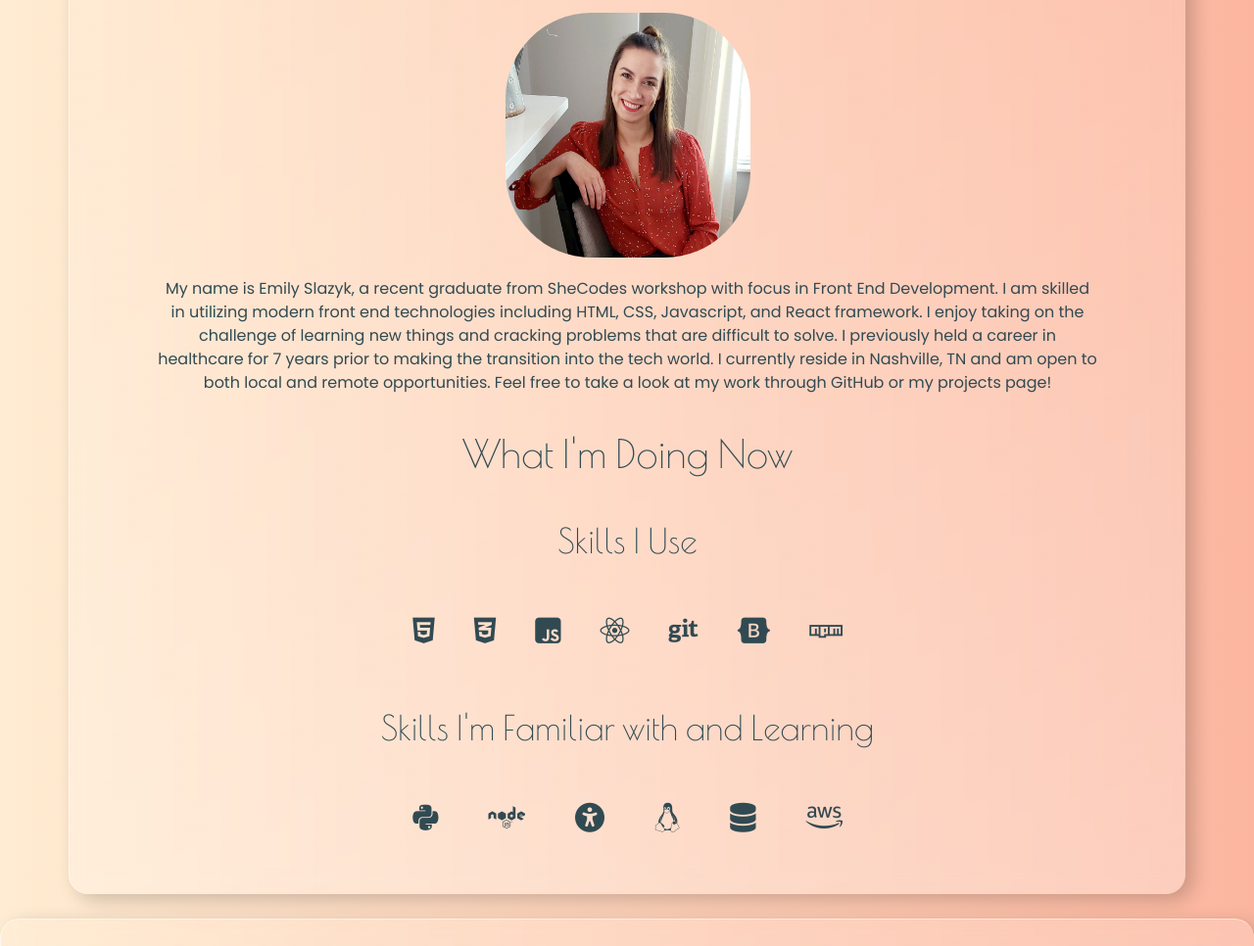
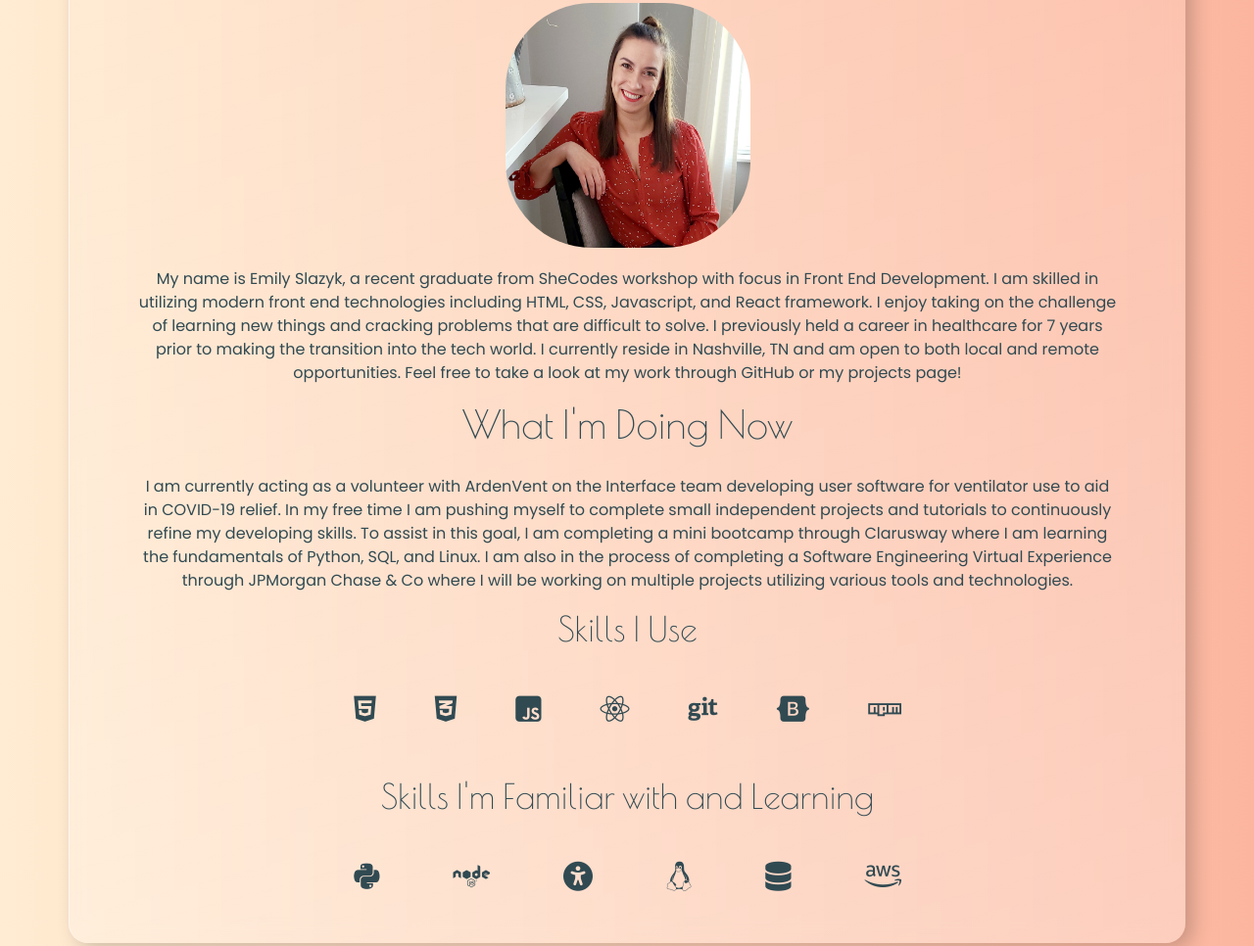
Before and after one commit to eslazyk10/portfolio-3-vanillajs, a plain HTML site: page index.html in a window 1280 px wide. Shown: the part 962-1928 px from the top of the page at 98% size. Drawn offline with nearby package versions, Linux system fonts and the light colour scheme.

Commit message:
added content to doing now section, modified css and spacing, added favicon
still figuring out how to connect favicon to page

```diff
--- a/css/home.css
+++ b/css/home.css
@@ -16,7 +16,7 @@ font-family: 'Ubuntu', sans-serif; */
   flex-direction: column;
   align-items: center;
   justify-content: center;
-  min-height: 90vh;
+  min-height: 95vh;
   font-family: "Poppins", sans-serif;
   color: #314a52;
 }
@@ -38,7 +38,6 @@ font-family: 'Ubuntu', sans-serif; */
     rgba(255, 255, 255, 0.3),
     rgba(255, 255, 255, 0.08)
   );
-  margin-top: 50px;
   box-shadow: 8px 6px 20px rgba(0, 0, 0, 0.2);
   border-top: 1px solid rgba(255, 255, 255, 0.5);
   border-left: 1px solid rgba(255, 255, 255, 0.5);
@@ -76,12 +75,13 @@ font-family: 'Ubuntu', sans-serif; */
   border-radius: 35%;
   height: 250px;
   width: 250px;
+  margin-bottom: 20px;
 }
 
-.about__description {
+.about__description,
+.about__doingNow {
   font-family: "Poppins", sans-serif;
   flex-wrap: wrap;
-  padding: 20px;
   max-width: 1000px;
 }
 
@@ -114,12 +114,13 @@ font-family: 'Ubuntu', sans-serif; */
   justify-content: space-between;
   align-items: center;
   font-size: 30px;
-  padding: 20px;
 }
 
 #tech {
-  padding: 20px;
+  padding: 30px;
 }
+
+/*CONTACT SECTION*/
 
 .contact {
   display: flex;
--- a/index.html
+++ b/index.html
@@ -5,6 +5,7 @@
     <meta http-equiv="X-UA-Compatible" content="IE=edge">
     <meta name="viewport" content="width=device-width, initial-scale=1.0">
     <script src="https://kit.fontawesome.com/0c8a1efbce.js" crossorigin="anonymous"></script>
+    <link rel="shortcut icon" href="/favicon.ico" type="image/x-icon">
     <link rel="preconnect" href="https://fonts.gstatic.com">
     <link
         href="https://fonts.googleapis.com/css2?family=Caveat:wght@400;500;600;700&family=Poiret+One&family=Poppins:wght@400;500;600;700;800;900&family=Ubuntu:wght@400;500;700&display=swap"
@@ -69,7 +70,12 @@
                 </div>
                 <h5>What I'm Doing Now</h5>
                 <p class="about__doingNow">
-
+                    I am currently acting as a volunteer with ArdenVent on the Interface team developing user software for ventilator use to
+                    aid in COVID-19 relief. In my free time I am pushing myself to complete small independent projects and tutorials to
+                    continuously refine my developing skills. To assist in this goal, I am completing a mini bootcamp through Clarusway
+                    where I am learning the fundamentals of Python, SQL, and Linux. I am also in the process of completing a Software
+                    Engineering Virtual Experience through JPMorgan Chase & Co where I will be working on multiple projects utilizing
+                    various tools and technologies.
                 </p>
             </div>
             <section class="technology">
```
Also changed, not shown: projects.html (+1 -0 lines), favicon.ico (added).
